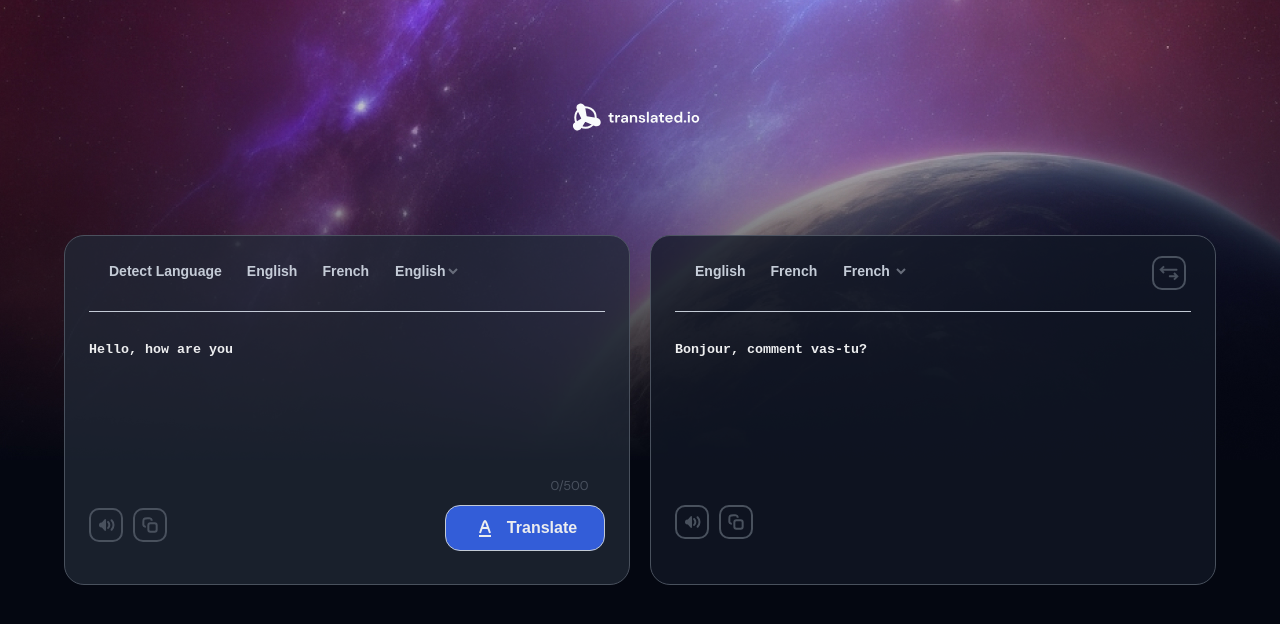
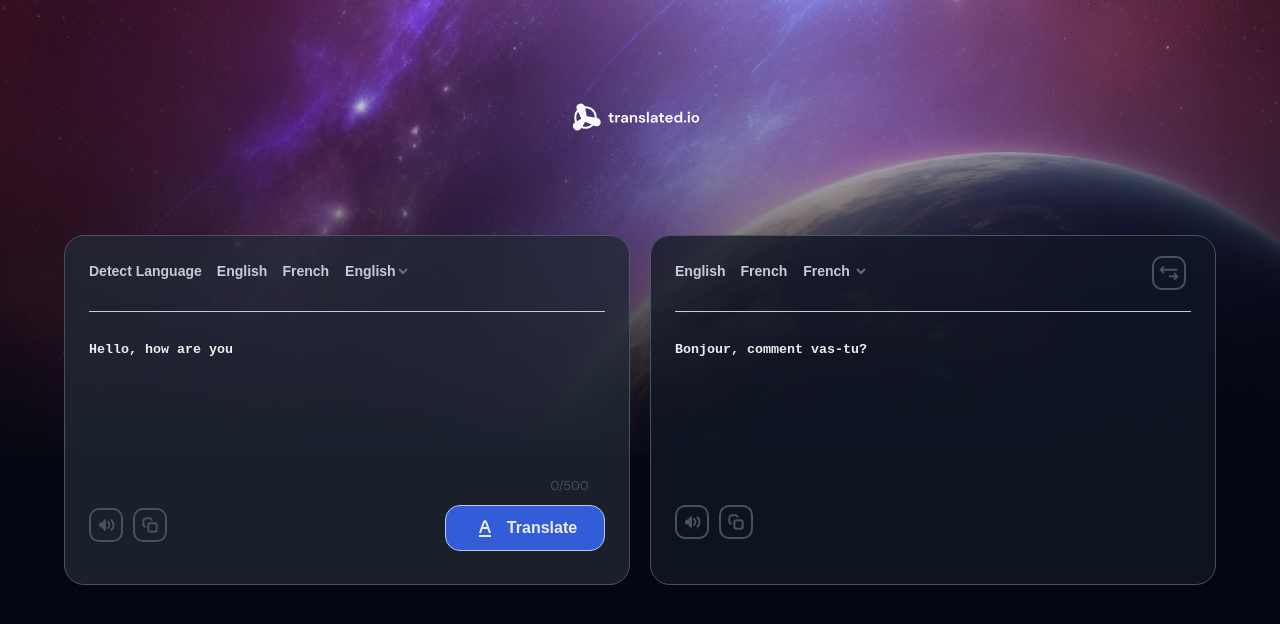
Before and after one commit to Andydrums87/translate-app, a React (Vite) app: page / in a window 1280 px wide. Shown: the top 624 px of the page. Built offline with nearby package versions, Linux system fonts and the light colour scheme.

Commit message:
update styles

```diff
--- a/src/App.css
+++ b/src/App.css
@@ -194,11 +194,11 @@ color: var(--medium-grey);
   justify-content: flex-start;
   font-size: var(--reg-font);
   margin-bottom: 10px;
-  padding-left: 20px;
+
   padding-bottom: 20px;
   border-bottom: 1px solid var(--light-grey);
   font-weight: 400;
-  gap:25px;
+  gap:15px;
 }
 
 
```
Also changed, not shown: 5 other files (tests, documents, lock files or other folders).
